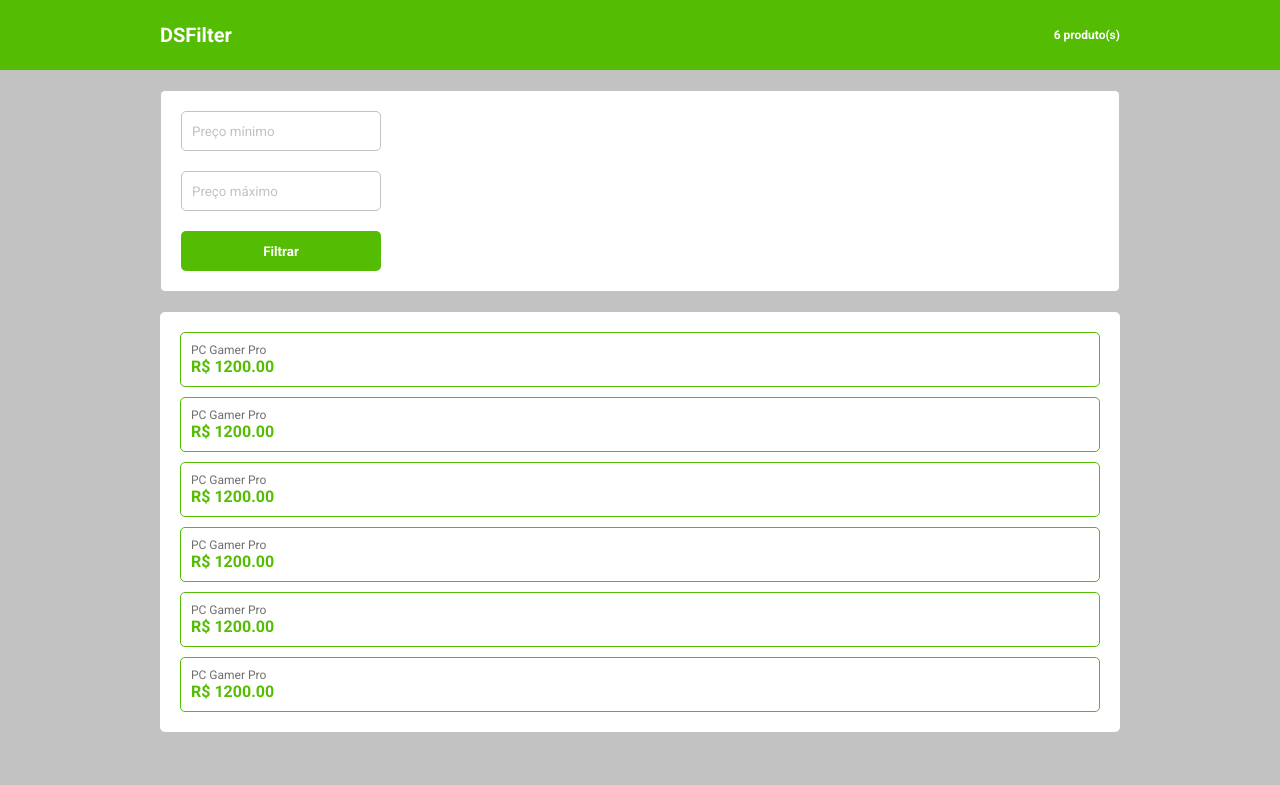
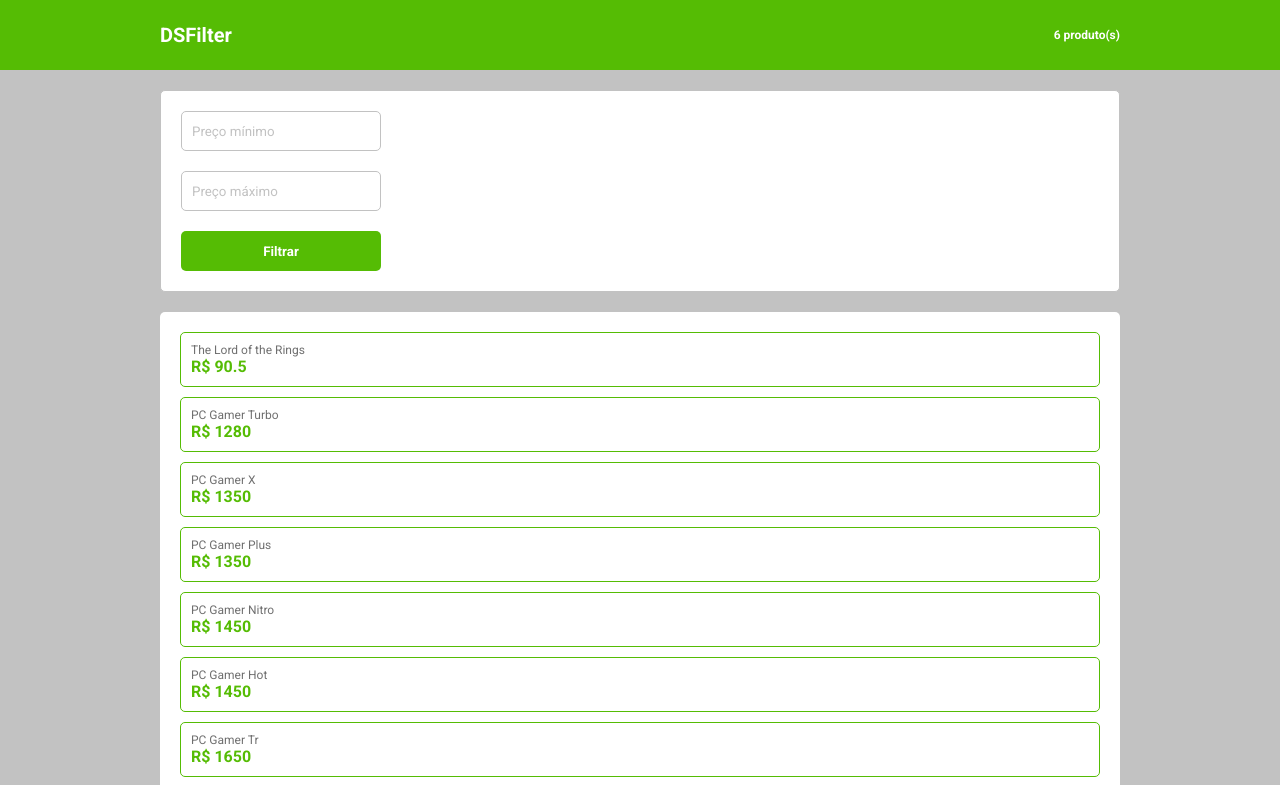
Before and after one commit to JoseFernandes975/Task-Filter, a React (Vite) app: page / in a window 1280 px wide. Shown: the top 785 px of the page. Built offline with nearby package versions, Linux system fonts and the light colour scheme.

Commit message:
Filter, Listing, Listing body, communication between components

```diff
--- a/src/components/Filter/index.tsx
+++ b/src/components/Filter/index.tsx
@@ -1,12 +1,40 @@
+import { useState } from 'react';
 import './styles.css'
 
-export default function Filter() {
+type FormData = {
+    priceMin?: number;
+    priceMax?: number;
+}
+
+type OnFilter = {
+    onFilter: Function;
+}
+
+export default function Filter({onFilter}: OnFilter) {
+
+   const [formData, setFormData] = useState<FormData>({
+      priceMin: undefined,
+      priceMax: undefined
+   });
+
+   function handleChangePrice(event: any){
+      const value = event.target.value;
+      const name = event.target.name;
+      setFormData({...formData, [name]: value});
+   }
+
+   function handleSubmit(event: any){
+     event.preventDefault();
+     onFilter(formData.priceMin || 0, formData.priceMax || Number.MAX_VALUE);
+   }
+
+
     return(
      <div className="ds-filter-container ds-mb20">
-        <form>
-         <input className='ds-mb20' type="text" placeholder='Preço mínimo' />
-         <input className='ds-mb20' type="text" placeholder='Preço máximo'/>
-         <button>Filtrar</button>
+        <form onSubmit={handleSubmit}>
+         <input name='priceMin' value={formData.priceMin || ""} className='ds-mb20' type="text" onChange={handleChangePrice} placeholder='Preço mínimo' />
+         <input name='priceMax' value={formData.priceMax || ""} className='ds-mb20' type="text" onChange={handleChangePrice} placeholder='Preço máximo'/>
+         <button type='submit' onSubmit={handleSubmit}>Filtrar</button>
         </form>
 
      </div>
--- a/src/components/Listing/index.tsx
+++ b/src/components/Listing/index.tsx
@@ -1,33 +1,19 @@
+import { ProductDTO } from '../../models/products';
 import './styles.css';
 
-export default function Listing() {
+type Props = {
+    products?: ProductDTO[];
+}
+
+export default function Listing({products}: Props) {
     return(
      <div className='ds-listing-container'>
         <div className='ds-listing-products-container'>
-            <div className='ds-product'>
-                <p>PC Gamer Pro</p>
-                <h2>R$ 1200.00</h2>
-            </div>
-            <div className='ds-product'>
-                <p>PC Gamer Pro</p>
-                <h2>R$ 1200.00</h2>
-            </div>
-            <div className='ds-product'>
-                <p>PC Gamer Pro</p>
-                <h2>R$ 1200.00</h2>
-            </div>
-            <div className='ds-product'>
-                <p>PC Gamer Pro</p>
-                <h2>R$ 1200.00</h2>
-            </div>
-            <div className='ds-product'>
-                <p>PC Gamer Pro</p>
-                <h2>R$ 1200.00</h2>
-            </div>
-            <div className='ds-product'>
-                <p>PC Gamer Pro</p>
-                <h2>R$ 1200.00</h2>
-            </div>
+
+         {
+            products &&
+            products.map(x => <div key={x.id} className='ds-product'> <p>{x.name}</p> <h2>R$ {x.price}</h2></div> )
+         }
 
         </div>
 
--- a/src/components/ListingBody/index.tsx
+++ b/src/components/ListingBody/index.tsx
@@ -1,14 +1,39 @@
+import './styles.css';
+import { useEffect, useState } from 'react';
 import Filter from '../Filter';
 import Listing from '../Listing';
-import './styles.css';
+import * as productService from '../../services/product-service';
+import { ProductDTO } from '../../models/products';
+
+type FormData = {
+  priceMin: number,
+  priceMax: number
+}
 
 export default function ListingBody(){
+
+  const [formData, setFormData] = useState<FormData>({
+     priceMin: 0,
+     priceMax: Number.MAX_VALUE
+  })
+
+  const [products, setProducts] = useState<ProductDTO[]>();
+
+  function OnPrices(min: number, max: number){
+     setFormData({priceMin: min, priceMax: max});
+  }
+
+
+  useEffect(() => {
+   setProducts(productService.findByPrice(formData.priceMin, formData.priceMax));
+  }, [formData.priceMin, formData.priceMax]);
+
     return(
      <main>
         <section id='ds-listing-body-section' className='ds-container'>
-          <Filter />
+          <Filter onFilter={OnPrices} />
 
-          <Listing />
+          <Listing products={products} />
         </section>
      </main>
     );
```
